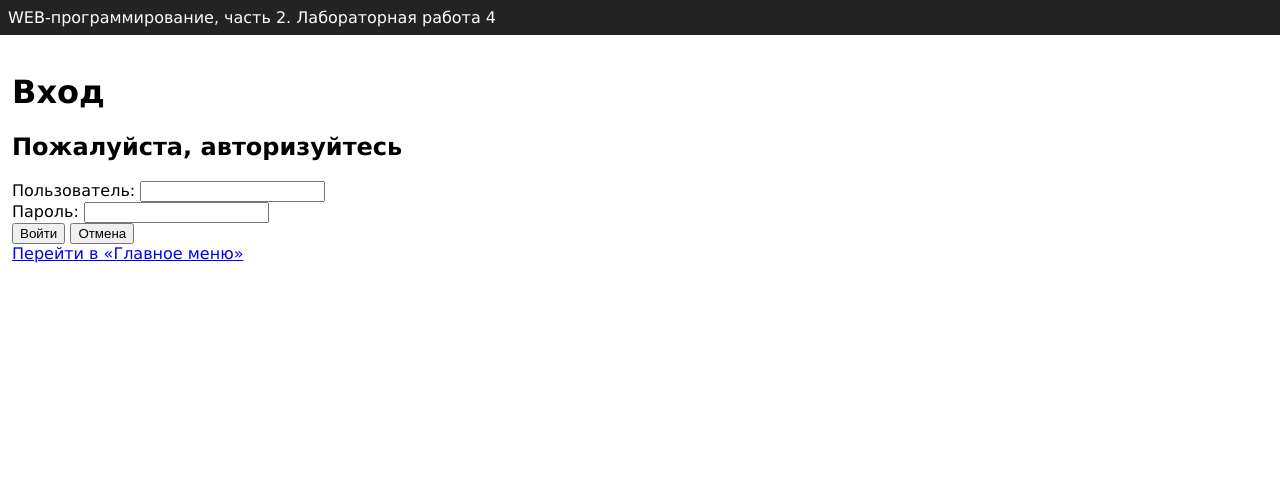
After one commit to dura05/web--programming-labs-2, a Flask app: page /lab4/login in a window 1280 px wide. The commit adds this page. Shown: the top 484 px of the page. Run offline with Flask 3, Linux system fonts and the light colour scheme.

Commit message:
авторизэйшн

```diff
--- a/lab4.py
+++ b/lab4.py
@@ -92,3 +92,14 @@ def tree():
     elif operation == 'plant':
         tree_count += 1
     return redirect('/lab4/tree')
+
+@lab4.route('/lab4/login', methods = ['GET', 'POST'])
+def login():
+    if request.method == 'GET':
+        return render_template('lab4/login.html', authorized=False)
+    login = request.form.get('login')
+    password = request.form.get('password')
+    if login == 'alex' and password == '123':
+        return render_template('lab4/login.html', login=login, authorized=True)
+    error = 'Неверные логин и/или пароль'
+    return render_template('lab4/login.html', error=error, authorized=False)
--- a/templates/lab4/lab4.html
+++ b/templates/lab4/lab4.html
@@ -12,5 +12,6 @@
         <li><a href="/lab4/diff-form">Вычитание</a></li>
         <li><a href="/lab4/step-form">Возведение в степень</a></li>
         <li><a href="/lab4/tree">Деревья</a></li>
+        <li><a href="/lab4/login">Авторизация</a></li>
     </ol>
 {% endblock %}
--- /dev/null
+++ b/templates/lab4/login.html
@@ -0,0 +1,25 @@
+{% extends "base.html" %}
+{% block lab %}Лабораторная работа 4{% endblock %}
+{% block main %}
+    {% if authorized %}
+        <h1>Добро пожаловать, {{ login }}!</h1>
+    {% else %}
+        <h1>Вход</h1>
+        <h2>Пожалуйста, авторизуйтесь</h2>
+        <form method="post">
+            <div>
+                <label for="login">Пользователь:</label>
+                <input type="text" id="login" name="login">
+            </div>
+            <div>
+                <label for="password">Пароль:</label>
+                <input type="password" id="password" name="password">
+            </div>
+            <div>{{ error }}</div>
+            <div>
+                <button type="submit">Войти</button>
+                <button type="reset">Отмена</button>
+            </div>
+        </form>
+    {% endif %}
+{% endblock %}
```
